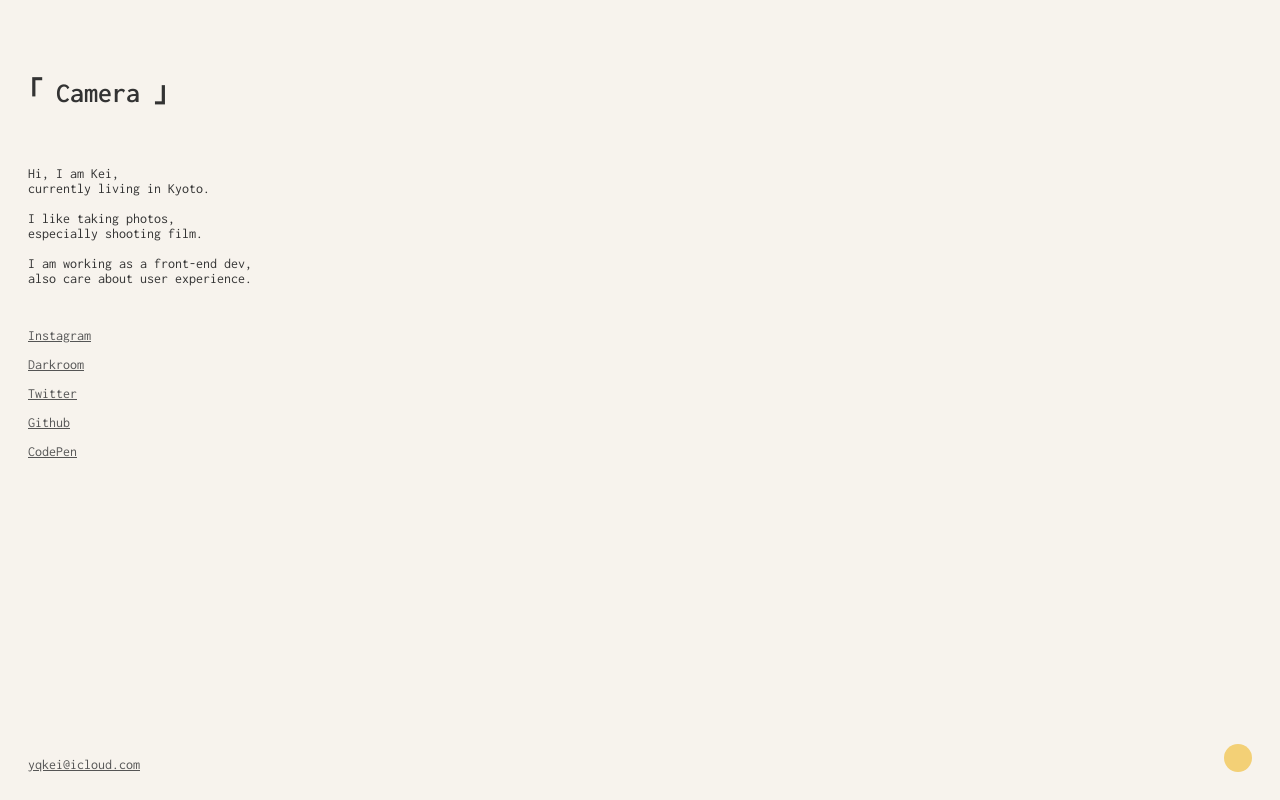
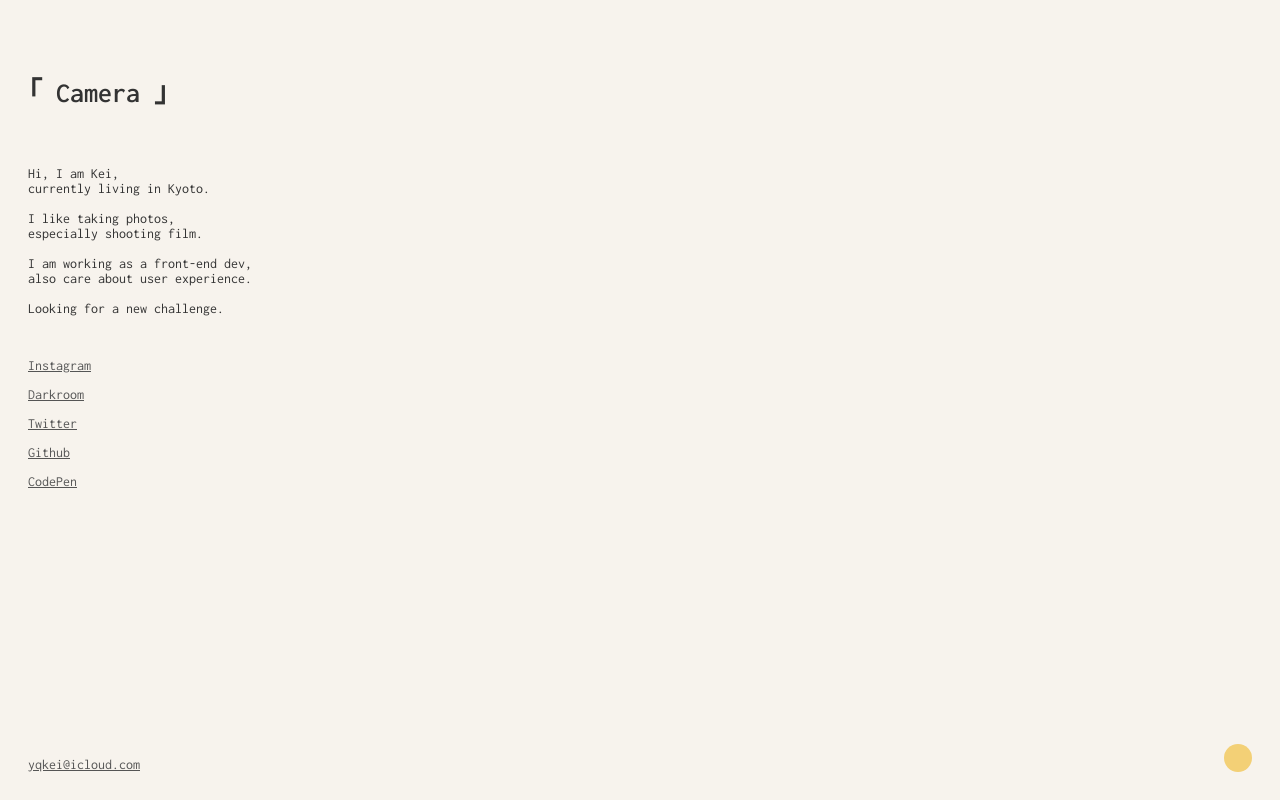
Before and after one commit to wkei/wkei.github.io, a plain HTML site: page index.html in a window 1280 px wide. Drawn offline with Linux system fonts and the light colour scheme.

Commit message:
looking for

```diff
--- a/index.html
+++ b/index.html
@@ -50,7 +50,9 @@ I like taking photos,
 especially shooting film.
 
 I am working as a front-end dev,
-also care about user experience.</pre>
+also care about user experience.
+
+Looking for a new challenge.</pre>
 
     <nav class="nav">
       <a class="link" href="https://www.instagram.com/kei.yw/" target="_blank" aria-label="Instagram"></a>
```
